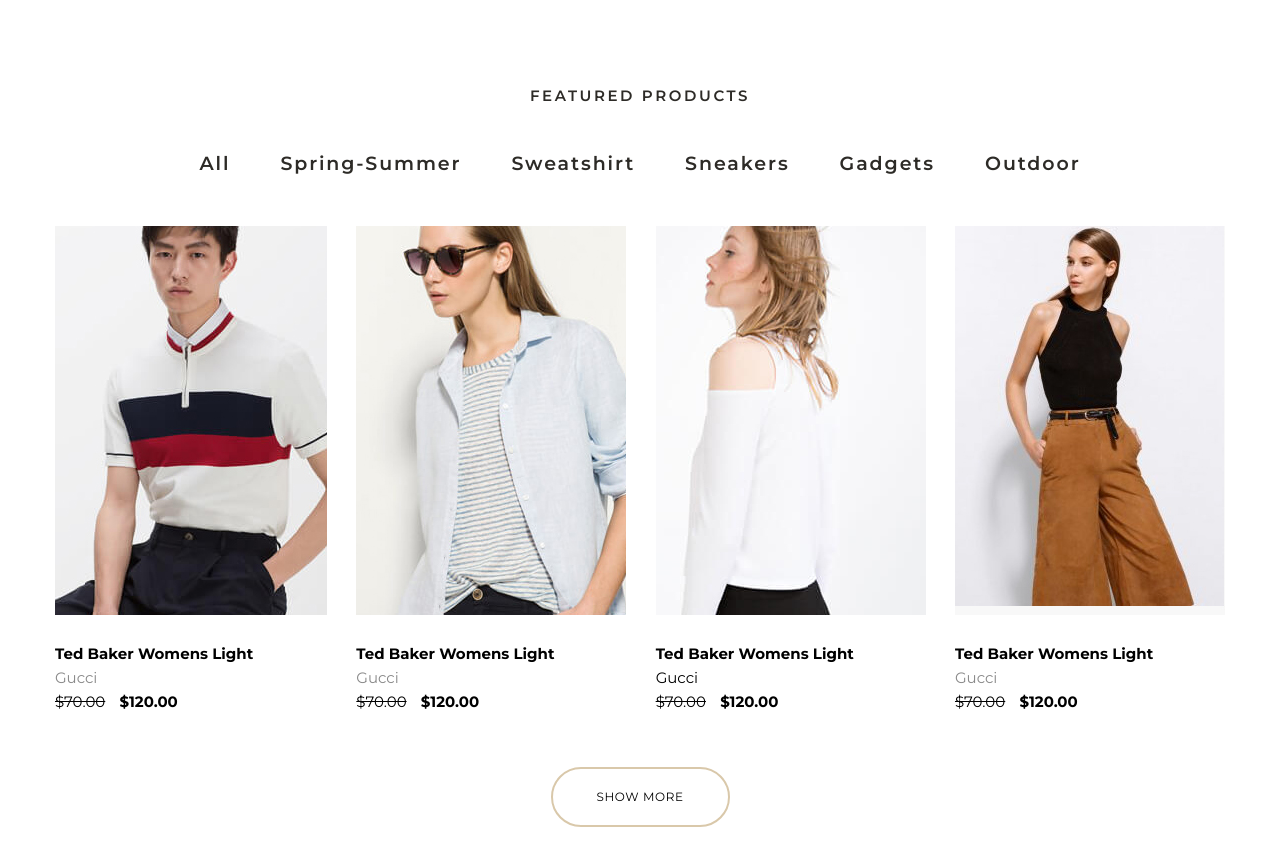
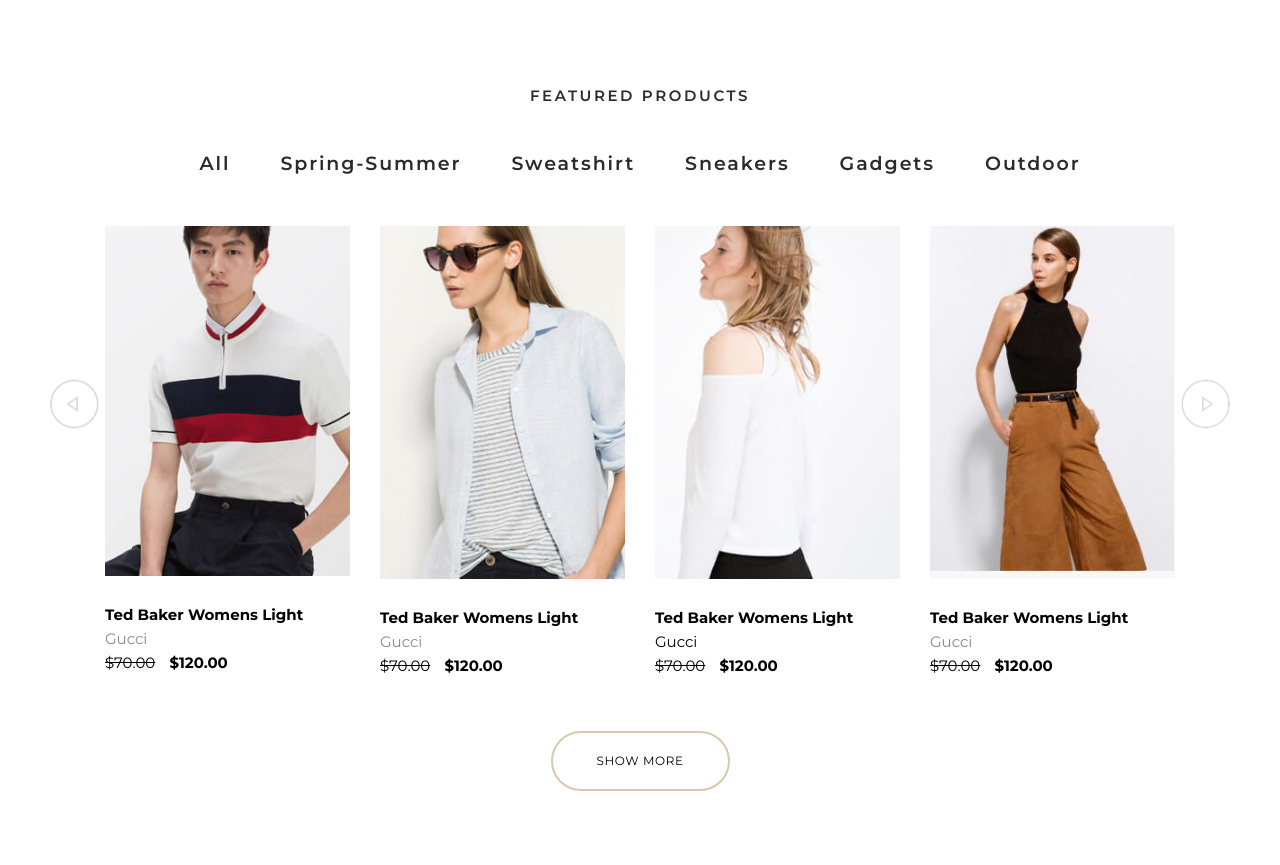
Before and after one commit to dvornicked/fashionE-commerce, a website: page index.html in a window 1280 px wide. Shown: the part 2524-3389 px from the top of the page. Drawn offline with nearby package versions, Linux system fonts and the light colour scheme; files that its build step writes are made by us from their sources.

Commit message:
Setting up and connecting the Owlcarousel 2 plugin for the featured products block

```diff
--- a/index.html
+++ b/index.html
@@ -244,7 +244,7 @@
                      <li><a href="#">outdoor</a></li>
                   </ul>
                </div>
-               <div class="featured__block">
+               <div class="featured__block carousel owl-carousel owl-theme">
                   <div class="featured__element">
                      <img src="./img/featured1.jpg" alt="">
                      <p class="featured__name"><a href="#">Ted Baker Womens Light</a></p>
@@ -269,6 +269,18 @@
                      <p class="featured__brand">Gucci</p>
                      <p class="featured__price"><span>$70.00</span> $120.00</p>
                   </div>
+                  <div class="featured__element">
+                     <img src="./img/featured3.jpg" alt="">
+                     <p class="featured__name"><a href="#">Ted Baker Womens Light</a></p>
+                     <p class="featured__brand">Gucci</p>
+                     <p class="featured__price"><span>$70.00</span> $120.00</p>
+                  </div>
+                  <div class="featured__element">
+                     <img src="./img/featured2.jpg" alt="">
+                     <p class="featured__name"><a href="#">Ted Baker Womens Light</a></p>
+                     <p class="featured__brand">Gucci</p>
+                     <p class="featured__price"><span>$70.00</span> $120.00</p>
+                  </div>
                </div>
                <a class="featured__btn">SHOW MORE</a>
             </div>
--- a/js/script.js
+++ b/js/script.js
@@ -1,19 +1,40 @@
 $(document).ready(function () {
     $('.slider .owl-carousel').owlCarousel({
-    loop:true,
-    margin:0,
-    nav:true,
+        loop: true,
+        margin: 0,
+        nav: true,
         dots: false,
         navText: [],
-    responsive:{
-        0:{
-            items:1,
+        responsive: {
+            0: {
+                items: 1,
                 dots: true,
                 nav: false
             },
-        480:{
-            items:1
+            480: {
+                items: 1
             }
         }
-})
     });
+    $('.carousel').owlCarousel({
+        loop: true,
+        margin: 30,
+        nav: true,
+        dots: false,
+        navText: [],
+        responsive: {
+            0: {
+                items: 1,
+            },
+            480: {
+                items: 2
+            },
+            680: {
+                items: 3
+            },
+            1024: {
+                items: 4
+            }
+        }
+    });
+});
--- a/scss/blocks/featured.scss
+++ b/scss/blocks/featured.scss
@@ -20,7 +20,7 @@
         flex-basis: 23%;
 
         img {
-            min-width: 100%;
+            max-width: 100%;
             margin: 0 auto 20px;
         }
     }
@@ -65,4 +65,47 @@
             padding: 18px 0;
         };
     }
+    .owl-nav {
+      button.owl-prev,
+      button.owl-next {
+         background: url("../../img/sprite-arrow2.png") 0 0 no-repeat;
+         width: 49px;
+         height: 49px;
+         border: none;
+         box-shadow: none;
+         position: absolute;
+         left: -55px;
+         top: calc(50% - 49px);
+         cursor: pointer;
+         transform: translateY(-50%);
+      }
+      button.owl-prev {
+         &:hover {
+            background-position: 0px -49px;
+         }
+      }
+
+      button.owl-next {
+         background-position: -49px 0;
+         left: auto;
+         right: -55px;
+
+         &:hover {
+            background-position: -49px -49px;
+         }
+      }
+   }
 }
+
+@media (max-width: 1300px) {
+    .featured {
+        width: calc(100% - 100px);
+        margin: 90px auto;
+    }
+}
+
+@media (max-width: 768px) {
+    .featured {
+        margin: 25px auto;
+    }
+}
```
Also changed, not shown: build/css/style.css, build/index.html, build/js/script.js. Lines whose indentation alone changed are shown as unchanged.
